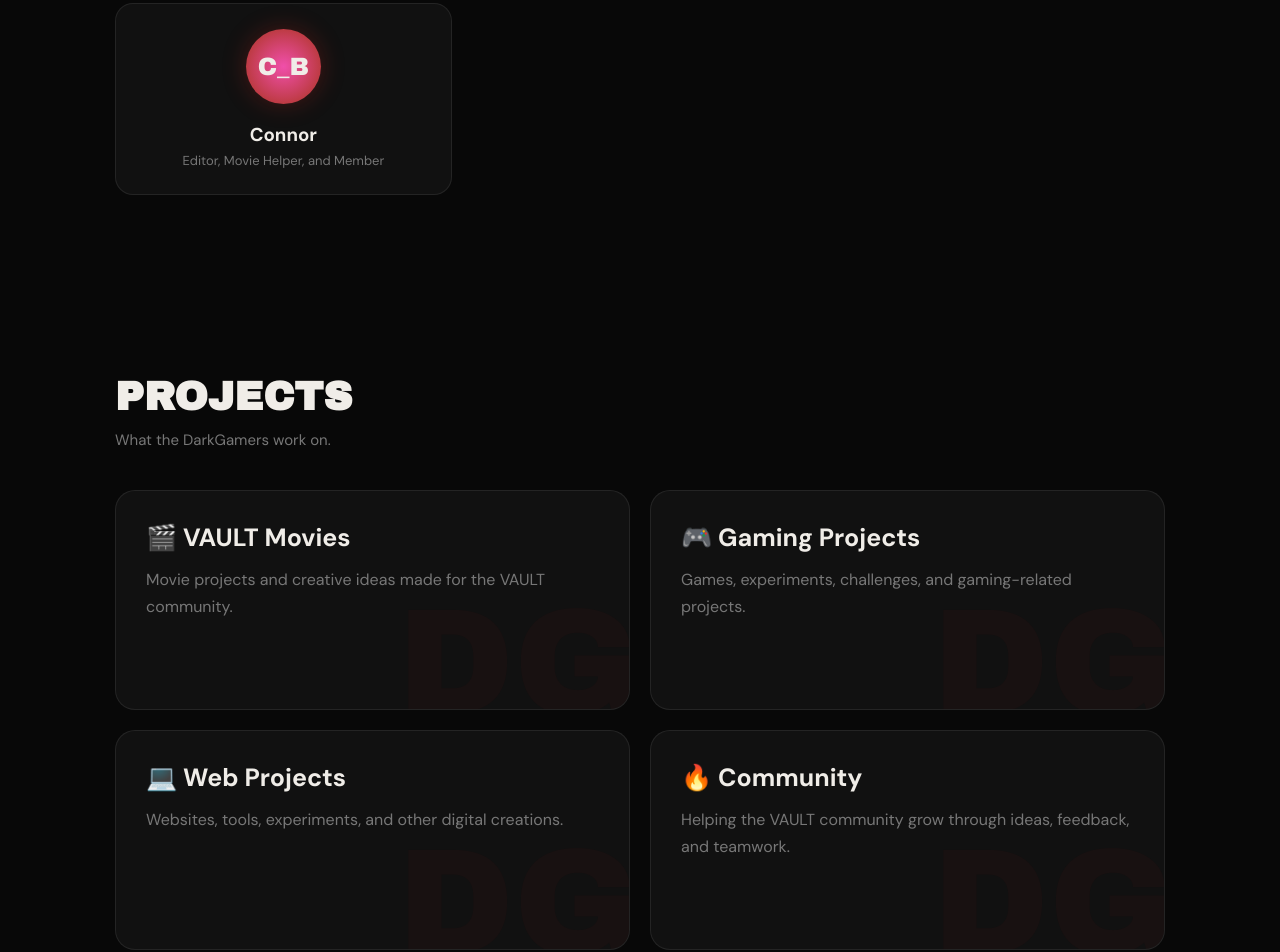
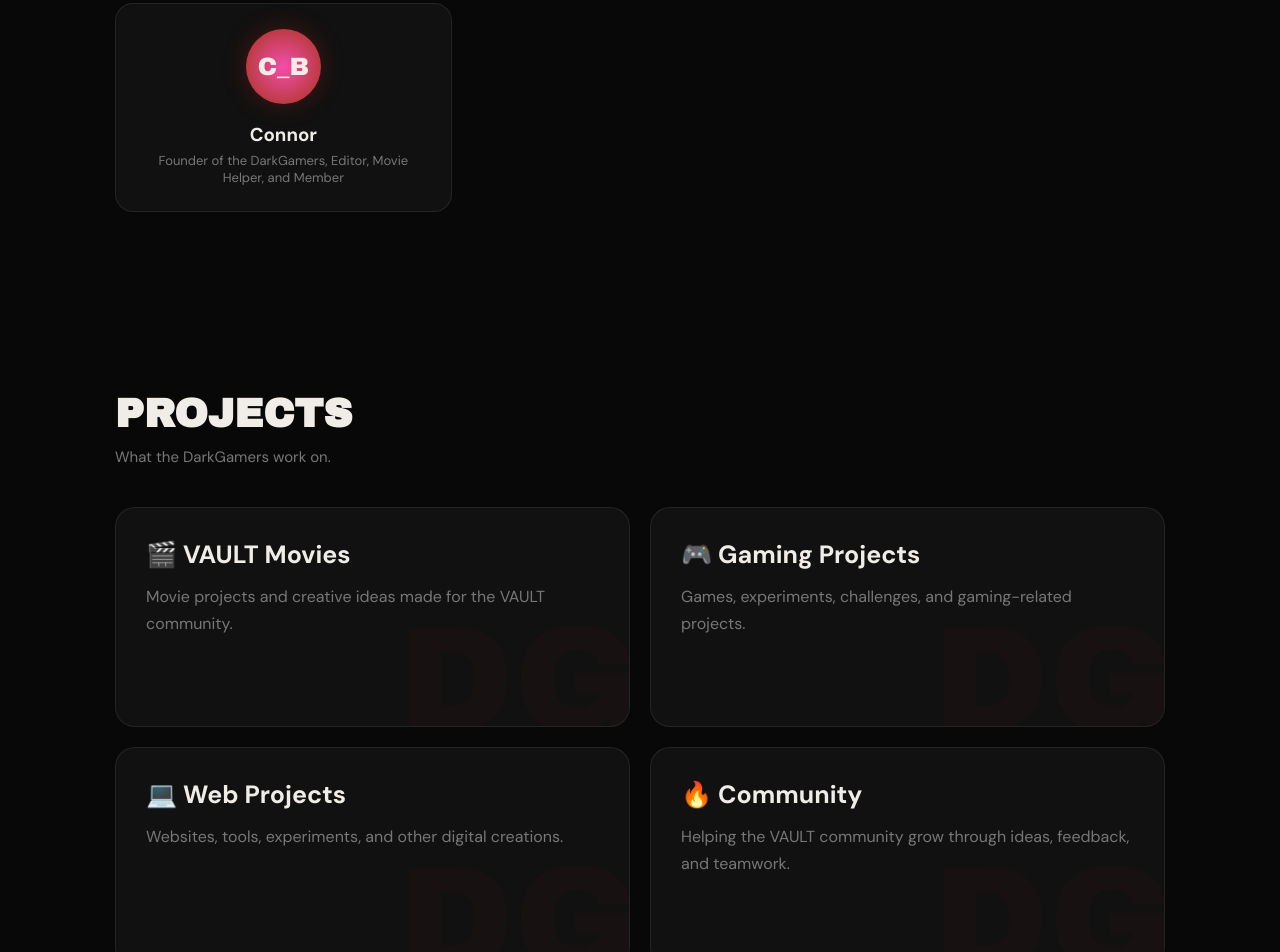
Before and after one commit to georgeknab-collab/The-movies-site, a plain HTML site: page vault.html in a window 1280 px wide. Shown: the part 1826-2778 px from the top of the page. Drawn offline with Linux system fonts and the light colour scheme.

Commit message:
Update title for Connor in vault.html

```diff
--- a/vault.html
+++ b/vault.html
@@ -740,7 +740,7 @@ footer strong {
         <h3>Connor</h3>
 
         <p>
-          Editor, Movie Helper, and Member
+          Founder of the DarkGamers, Editor, Movie Helper, and Member
         </p>
 
       </div>
```
